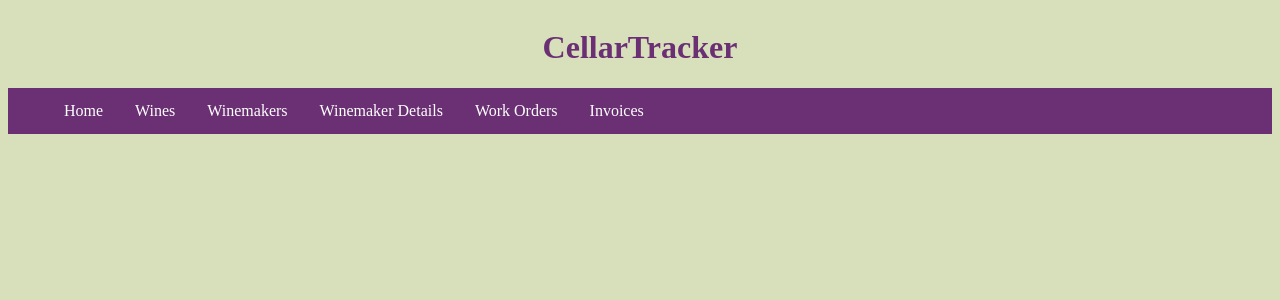
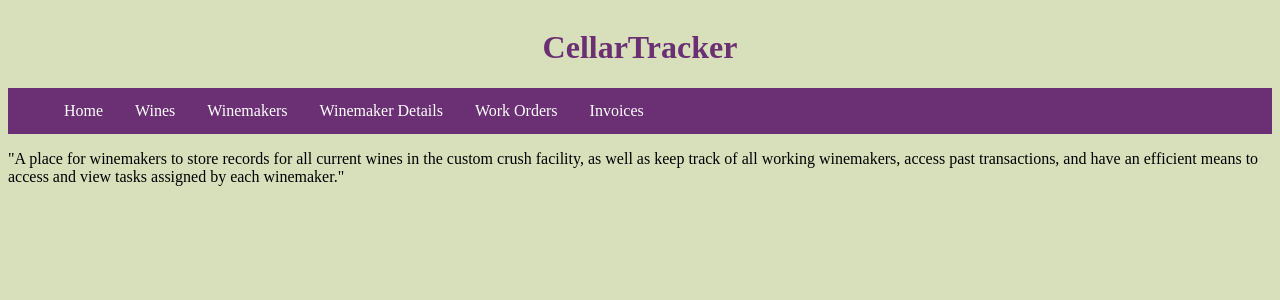
Before and after one commit to scioccha/winecellar_database, a Flask app: page / in a window 1280 px wide. Shown: the top 300 px of the page. Run offline with Flask 2, Linux system fonts and the light colour scheme; some libraries are stand-ins or nearby versions.

Commit message:
Added font/icon style links and homepage bio

```diff
--- a/templates/index.html
+++ b/templates/index.html
@@ -7,21 +7,23 @@
   <div class="heading">
     <h1>CellarTracker</h1>
   </div>
+
+  <!-- Style Sheet -->
   <link href="/static/css/style.css" rel="stylesheet" type="text/css"/>
+
+  <!-- Fonts -->
+  <link rel="preconnect" href="https://fonts.googleapis.com">
+  <link rel="preconnect" href="https://fonts.gstatic.com" crossorigin>
+  <link href="https://fonts.googleapis.com/css2?family=Raleway:wght@300&display=swap" rel="stylesheet">
+
+  <!-- Font awesome icons -->
+  <script src="https://kit.fontawesome.com/f430b5db3b.js" crossorigin="anonymous"></script>
+
   {% include "search_bar.html" %}
 </head>
 
 
 
-<body>
-    <!-- <ul>
-        <li><a href="index">CellarTracker</a></li>
-        <li><a href="wines">Wines</a></li>
-        <li><a href="winemakers">Winemakers</a></li>
-        <li><a href="winemaker_details">Winemaker Details</a></li>
-        <li><a href="workOrders">Work Orders</a></li>
-        <li><a href="invoices">Invoices</a></li>
-    </ul> -->
-
-    <!--h1><a href="/">CellarTracker</a></h1> [ <a href="wines">Wines</a> | <a href="winemakers">Winemakers</a> | <a href="winemaker_details">Winemaker Details</a> | <a href="workOrders">Work Orders</a> | <a href="invoices">Invoices</a> ] -->
+<body id="homePage">
+  <p id="homePageBio">"A place for winemakers to store records for all current wines in the custom crush facility, as well as keep track of all working winemakers, access past transactions, and have an efficient means to access and view tasks assigned by each winemaker."</p>
 </body>
```
